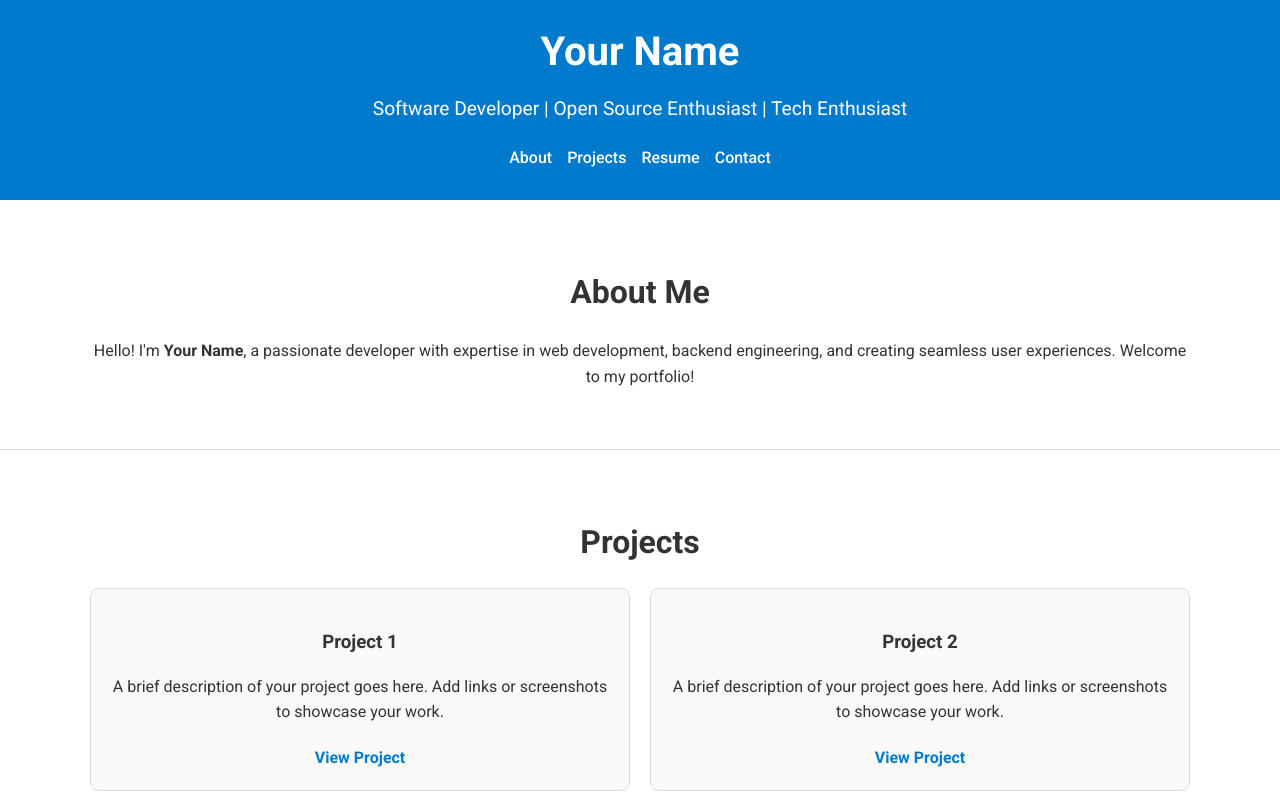
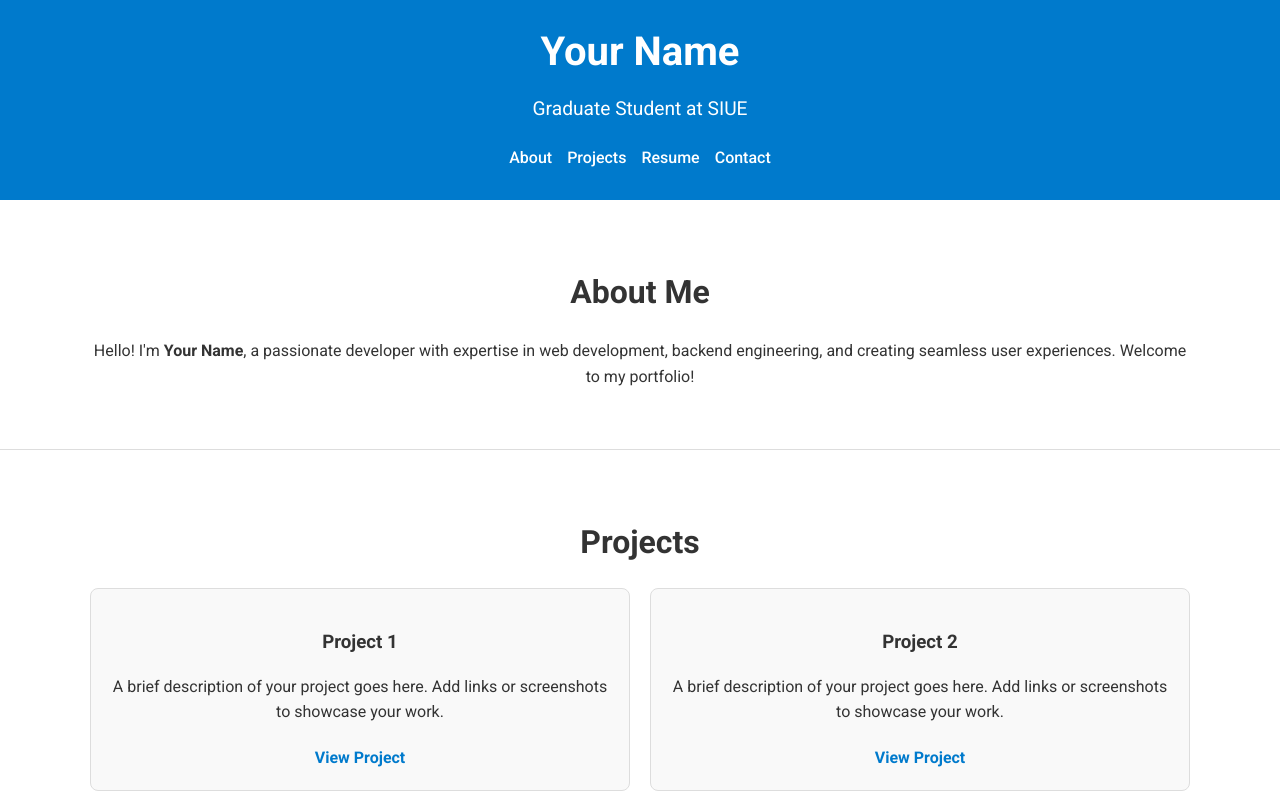
Before and after one commit to Oishi151/Portfolio, a plain HTML site: page index.html in a window 1280 px wide. Shown: the top 800 px of the page. Drawn offline with Linux system fonts and the light colour scheme.

Commit message:
Update index.html

```diff
--- a/index.html
+++ b/index.html
@@ -13,7 +13,7 @@
     <header>
         <div class="container">
             <h1>Your Name</h1>
-            <p>Software Developer | Open Source Enthusiast | Tech Enthusiast</p>
+            <p>Graduate Student at SIUE</p>
             <nav>
                 <ul>
                     <li><a href="#about">About</a></li>
```
